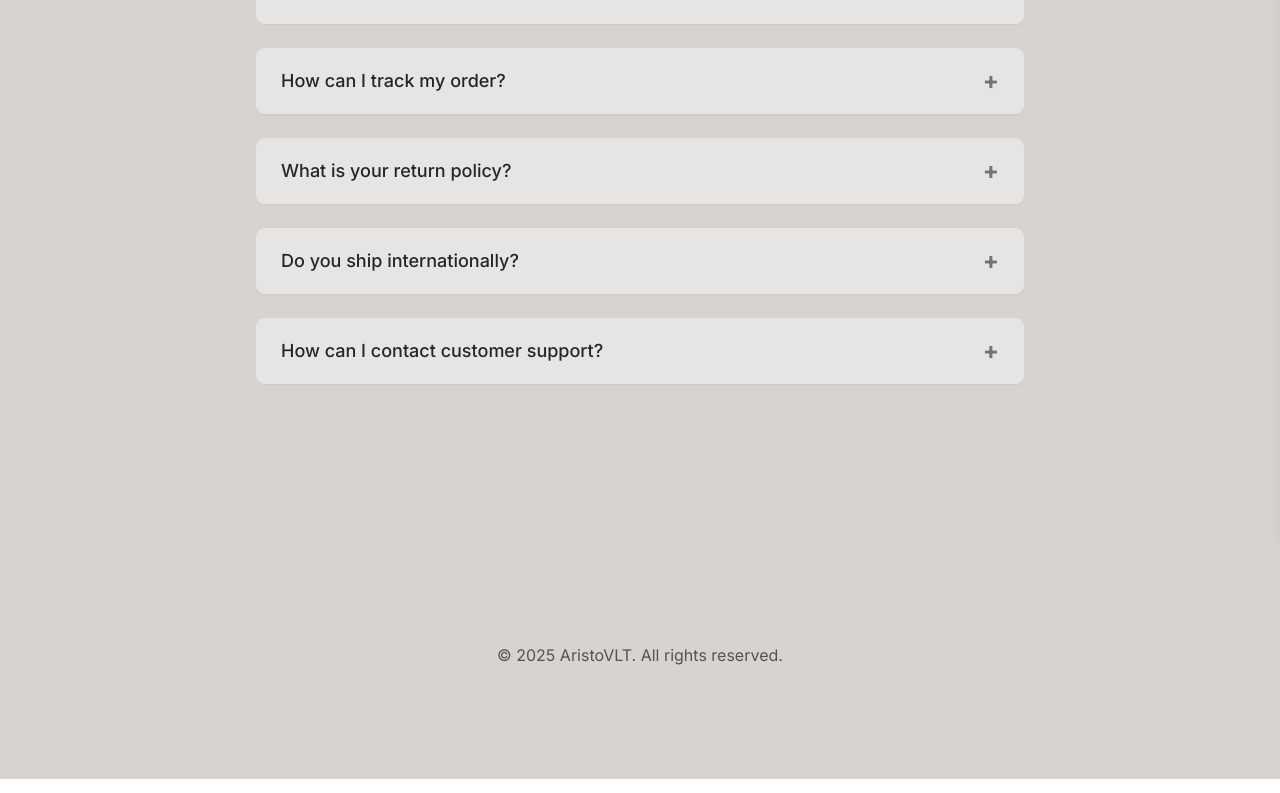
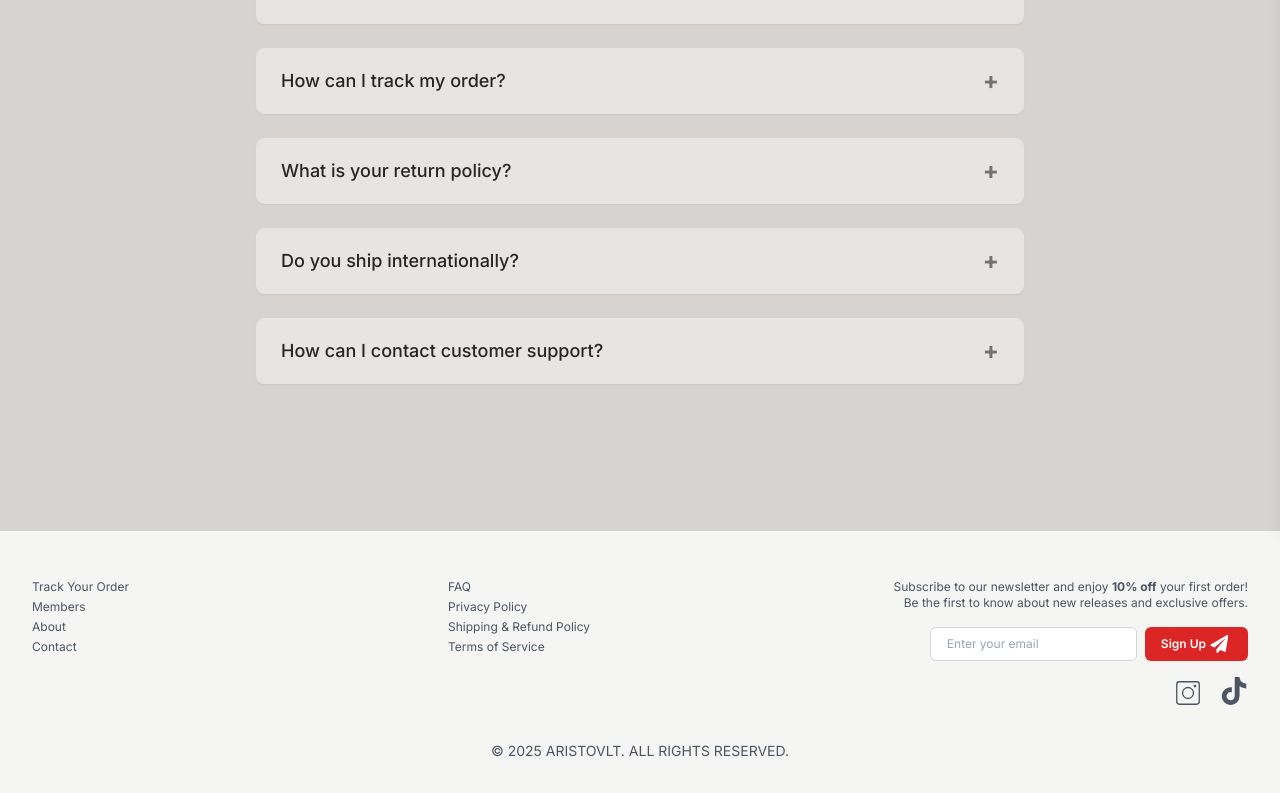
Before and after one commit to anhpls/aristovlt, a Next.js app: page /policy/FAQ in a window 1280 px wide. Shown: the part 269-1062 px from the top of the page. Built offline with nearby package versions, Linux system fonts and the light colour scheme.

Commit message:
lots of changes

```diff
--- a/app/collections/[id]/ProductDetailClient.tsx
+++ b/app/collections/[id]/ProductDetailClient.tsx
@@ -29,6 +29,7 @@ const ProductDetailClient: React.FC<ProductDetailClientProps> = ({
   const router = useRouter();
   const { addToCart } = useCart();
   const colorQuery = searchParams?.get("color");
+  const [isShippingExpanded, setIsShippingExpanded] = useState(false);
 
   useEffect(() => {
     if (colorQuery && selectedColor === null) {
@@ -162,7 +163,7 @@ const ProductDetailClient: React.FC<ProductDetailClientProps> = ({
   return (
     <>
       <HeaderWithNavBar />
-      <div className="grid grid-cols-1 md:grid-cols-1 lg:grid-cols-[2fr,1fr] gap-8 md:py-36 md:px-20">
+      <div className="grid grid-cols-1 md:grid-cols-1 lg:grid-cols-[2fr,1fr] gap-8 md:py-44 md:px-20 ">
         <ProductDetailLeft
           product={product}
           filteredImages={filteredImages}
@@ -170,6 +171,7 @@ const ProductDetailClient: React.FC<ProductDetailClientProps> = ({
           handleNext={handleNext}
           handlePrev={handlePrev}
         />
+
         <ProductDetailRight
           product={product}
           selectedColor={selectedColor}
@@ -180,10 +182,12 @@ const ProductDetailClient: React.FC<ProductDetailClientProps> = ({
           isDescriptionExpanded={isDescriptionExpanded}
           setIsDescriptionExpanded={setIsDescriptionExpanded}
           availableColors={availableColors}
+          isShippingExpanded={isShippingExpanded}
+          setIsShippingExpanded={setIsShippingExpanded}
         />
       </div>
 
-      <section className="mt-10 ">
+      <section className="-mt-96 ">
         <YouMayAlsoLike excludeProductId={product.id} />
       </section>
 
--- a/components/Footer/index.tsx
+++ b/components/Footer/index.tsx
@@ -1,10 +1,141 @@
-import React from "react";
+"use client";
+import React, { useState } from "react";
+import { CiInstagram } from "react-icons/ci";
+import { FaTiktok } from "react-icons/fa";
+import SubscribeButton from "../SubscribeButton";
 
 export const Footer = () => {
+  const [email, setEmail] = useState("");
+  const [status, setStatus] = useState(""); // For success/error messages
+
+  const handleSubmit = async (e: React.FormEvent) => {
+    e.preventDefault();
+
+    try {
+      const res = await fetch("/api/subscribe", {
+        method: "POST",
+        headers: {
+          "Content-Type": "application/json",
+        },
+        body: JSON.stringify({ email }),
+      });
+
+      if (res.ok) {
+        setStatus("success");
+        setEmail(""); // Clear the input field
+      } else {
+        setStatus("error");
+      }
+    } catch (error) {
+      console.error("Error subscribing to newsletter:", error);
+      setStatus("error");
+    }
+  };
+
   return (
-    <div className="">
-      <footer className=" text-stone-600 text-center py-28">
-        &copy; {new Date().getFullYear()} AristoVLT. All rights reserved.
+    <div className="bg-stone-100">
+      <footer className="text-gray-600 py-8 px-8 mt-4">
+        <div className="container mx-auto grid grid-cols-1 md:grid-cols-3 gap-8 text-xs">
+          {/* Left Section - Links */}
+          <div className="space-y-2">
+            <ul className="space-y-1">
+              <li>
+                <a href="/policy/trackorder" className="hover:underline">
+                  Track Your Order
+                </a>
+              </li>
+              <li>
+                <a href="/club" className="hover:underline">
+                  Members
+                </a>
+              </li>
+              <li>
+                <a href="/about" className="hover:underline">
+                  About
+                </a>
+              </li>
+
+              <li>
+                <a href="/contact" className="hover:underline">
+                  Contact
+                </a>
+              </li>
+            </ul>
+          </div>
+
+          {/* Center Section - Policies */}
+          <div className="space-y-2">
+            <ul className="space-y-1">
+              <li>
+                <a href="/policy/FAQ" className="hover:underline">
+                  FAQ
+                </a>
+              </li>
+              <li>
+                <a href="/policy/privacy" className="hover:underline">
+                  Privacy Policy
+                </a>
+              </li>
+              <li>
+                <a href="/policy/sales" className="hover:underline">
+                  Shipping & Refund Policy
+                </a>
+              </li>
+              <li>
+                <a href="/policy/terms" className="hover:underline">
+                  Terms of Service
+                </a>
+              </li>
+            </ul>
+          </div>
+
+          {/* Right Section - Newsletter and Social */}
+          <div className="text-center md:text-right space-y-4">
+            <p className="text-right">
+              Subscribe to our newsletter and enjoy <strong>10% off</strong>{" "}
+              your first order! <br />
+              Be the first to know about new releases and exclusive offers.
+            </p>
+            <form
+              className="flex flex-col md:flex-row items-center gap-2 justify-center md:justify-end"
+              onSubmit={handleSubmit}
+            >
+              <input
+                type="email"
+                placeholder="Enter your email"
+                className="px-4 py-2 border border-gray-300 rounded-md w-full md:w-auto font-normal"
+                value={email}
+                onChange={(e) => setEmail(e.target.value)}
+                required
+              />
+              <SubscribeButton />
+            </form>
+
+            {status === "success" && (
+              <p className="text-green-600 mt-2">
+                Welcome to the AristoVLT family!
+              </p>
+            )}
+            {status === "error" && (
+              <p className="text-red-600 mt-2">
+                Something went wrong. Please try again.
+              </p>
+            )}
+
+            {/* Social Media Icons */}
+            <div className="flex justify-center md:justify-end space-x-4">
+              <a href="https://www.instagram.com/aristo.vlt" target="_blank">
+                <CiInstagram className="w-8 h-8 " />
+              </a>
+              <a href="https://www.instagram.com/aristo.vlt" target="_blank">
+                <FaTiktok className="w-7 h-7 " />
+              </a>
+            </div>
+          </div>
+        </div>
+        <div className="mt-8 text-center text-sm uppercase">
+          &copy; {new Date().getFullYear()} AristoVLT. All rights reserved.
+        </div>
       </footer>
     </div>
   );
--- /dev/null
+++ b/components/SubscribeButton/index.tsx
@@ -0,0 +1,24 @@
+import { motion } from "framer-motion";
+import { FaPaperPlane } from "react-icons/fa";
+
+const SubscribeButton = () => {
+  return (
+    <motion.button
+      type="submit"
+      className="bg-red-600 text-white px-4 py-2 rounded-md flex items-center gap-2 hover:bg-red-800 transition duration-300"
+      whileHover={{ scale: 1.05 }} // Scale animation on hover
+      whileTap={{ scale: 0.9 }} // Scale animation on tap
+    >
+      <span className="font-semibold">Sign Up</span>
+      <motion.div
+        className="flex"
+        animate={{ x: [0, 5, -5, 0] }} // Mail icon shake animation
+        transition={{ repeat: Infinity, duration: 1.5 }}
+      >
+        <FaPaperPlane size={18} />
+      </motion.div>
+    </motion.button>
+  );
+};
+
+export default SubscribeButton;
--- a/components/YouMayAlsoLike/index.tsx
+++ b/components/YouMayAlsoLike/index.tsx
@@ -56,11 +56,11 @@ const YouMayAlsoLike: React.FC<YouMayAlsoLikeProps> = ({
 
   return (
     <div className="mt-12 xl:mt-96 mb-24 px-4 md:px-8 lg:px-16">
-      <h2 className="text-lg font-bold text-neutral-800 mb-6 text-center uppercase">
+      <h2 className="text-lg font-bold text-neutral-800 mb-5 text-center uppercase">
         You May Also Like
       </h2>
       <motion.div
-        className="grid grid-cols-2 sm:grid-cols-3 md:grid-cols-4 gap-6"
+        className="grid grid-cols-2 sm:grid-cols-3 md:grid-cols-3 lg:grid-cols-3 xl:grid-cols-4 gap-6"
         initial="hidden"
         animate="visible"
         variants={containerVariants}
@@ -83,7 +83,7 @@ const YouMayAlsoLike: React.FC<YouMayAlsoLikeProps> = ({
               <Link href={`/collections/${product.id}`}>
                 <div>
                   {/* Image container */}
-                  <div className="relative w-full h-44 md:h-48 overflow-hidden rounded-lg bg-white">
+                  <div className="relative w-full h-72 md:h-110 overflow-hidden  bg-white">
                     <Image
                       src={
                         product.imageSrc ||
@@ -97,7 +97,7 @@ const YouMayAlsoLike: React.FC<YouMayAlsoLikeProps> = ({
                     />
                   </div>
                   {/* Text container */}
-                  <div className="mt-4 text-center">
+                  <div className="text-center">
                     <p className="text-sm md:text-md text-neutral-800 font-bold truncate ">
                       {product.title}
                     </p>
--- a/package.json
+++ b/package.json
@@ -10,6 +10,7 @@
   },
   "dependencies": {
     "@heroicons/react": "^2.2.0",
+    "@sendgrid/mail": "^8.1.4",
     "axios": "^1.7.9",
     "cookie": "^1.0.2",
     "js-cookie": "^3.0.5",
--- /dev/null
+++ b/pages/api/subscribe.js
@@ -0,0 +1,48 @@
+import fetch from "node-fetch";
+
+export default async function handler(req, res) {
+  if (req.method === "POST") {
+    const { email } = req.body;
+
+    if (!email) {
+      return res.status(400).json({ error: "Email is required." });
+    }
+
+    try {
+      const url = "https://api.sendgrid.com/v3/marketing/contacts";
+
+      // Contact payload
+      const data = {
+        list_ids: ["9471721b-044a-42ab-be67-ad5c8bfb56b2"],
+        contacts: [{ email }],
+      };
+
+      // SendGrid API request
+      const response = await fetch(url, {
+        method: "PUT",
+        headers: {
+          Authorization: `Bearer ${process.env.SENDGRID_API_KEY}`,
+          "Content-Type": "application/json",
+        },
+        body: JSON.stringify(data),
+      });
+
+      // Check response
+      if (response.ok) {
+        return res.status(200).json({ message: "Subscription successful." });
+      } else {
+        const errorData = await response.json();
+        console.error("SendGrid API Error:", errorData);
+        return res
+          .status(response.status)
+          .json({ error: "Failed to add contact to SendGrid." });
+      }
+    } catch (error) {
+      console.error("Error adding contact to SendGrid:", error);
+      return res.status(500).json({ error: "Internal Server Error." });
+    }
+  } else {
+    res.setHeader("Allow", ["POST"]);
+    return res.status(405).json({ error: `Method ${req.method} Not Allowed` });
+  }
+}
--- a/tsconfig.json
+++ b/tsconfig.json
@@ -29,7 +29,8 @@
     "**/*.ts",
     "**/*.tsx",
     ".next/types/**/*.ts",
-    "components/CartDrawer"
+    "components/CartDrawer",
+    "pages/api/shippingReturns.js"
   ],
   "exclude": ["node_modules"]
 }
```
Also changed, not shown: components/ProductDetailLeft/index.tsx (+10 -7 lines), components/ProductDetailRight/index.tsx (+48 -4 lines), 1 other file (tests, documents, lock files or other folders).
